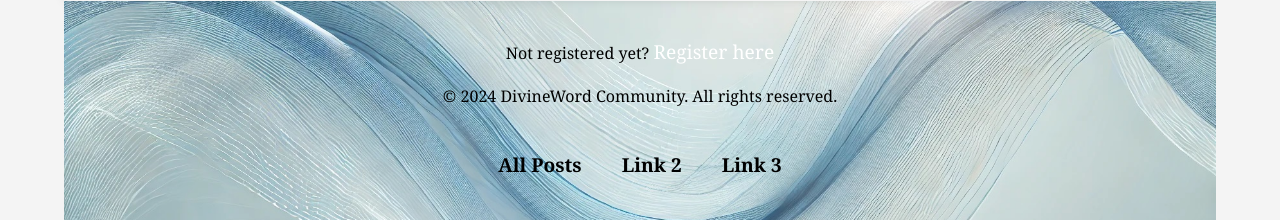
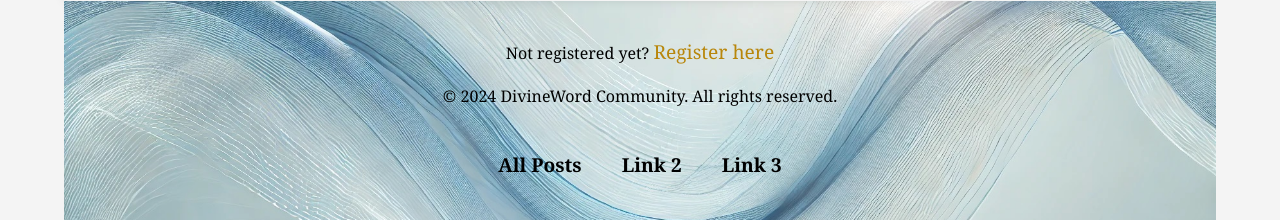
Before and after one commit to hotyute/public_html, a PHP site: page /index.php in a window 1280 px wide. Shown: the part 648-868 px from the top of the page. Run offline with PHP 8.4, Linux system fonts and the light colour scheme; data that the repository does not hold is empty.

Commit message:
modified:   footer.php 	modified:   styles/footer.css

```diff
--- a/footer.php
+++ b/footer.php
@@ -20,7 +20,7 @@ $footerLinks = [
 
 <footer style="background-image: url('/images/footer.jpg');">
     <?php if (!isset($_SESSION['username'])) : ?>
-        <p>Not registered yet? <a href="/register.php">Register here</a></p>
+        <p>Not registered yet? <a href="/register.php"><span class="registerl">Register here</span></a></p>
     <?php endif; ?>
     <p>&copy; <?php echo date("Y"); ?> DivineWord Community. All rights reserved.</p>
 
--- a/styles/footer.css
+++ b/styles/footer.css
@@ -51,6 +51,10 @@ footer p {
     color: #000;
 }
 
+.registerl {
+    color: darkgoldenrod;
+}
+
 @media screen and (max-width: 768px) {
 
     footer {
```
